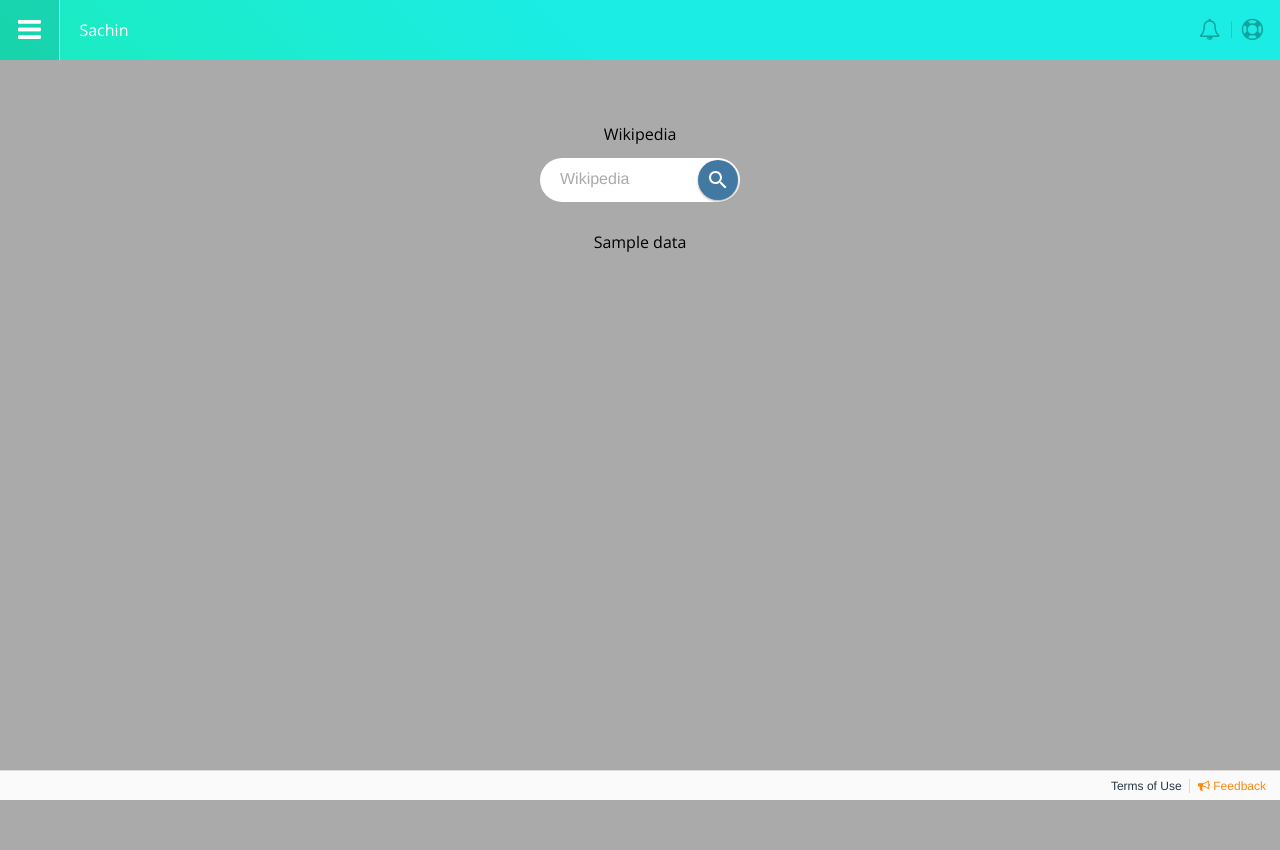
After one commit to Sachin880699/django-all-API-in-one-project, a Django app: template project/myapp/templates/wikipedia.html in a window 1280 px wide. The commit adds this page. Run offline with Django 3.2, Linux system fonts and the light colour scheme; the template is opened without the code that fills it: most values are stand-ins (such as "Sample title", 1, 10 or a date in 2020); some libraries are stand-ins or nearby versions.

Commit message:
wikipedia

```diff
--- /dev/null
+++ b/project/myapp/templates/wikipedia.html
@@ -0,0 +1,162 @@
+{% extends 'base.html' %}
+{% block content %}
+
+
+
+<center>
+
+
+
+<!DOCTYPE html>
+<html lang="en">
+<head>
+<meta charset="UTF-8">
+<link rel="apple-touch-icon" type="image/png" href="https://static.codepen.io/assets/favicon/apple-touch-icon-5ae1a0698dcc2402e9712f7d01ed509a57814f994c660df9f7a952f3060705ee.png" />
+<meta name="apple-mobile-web-app-title" content="CodePen">
+<link rel="shortcut icon" type="image/x-icon" href="https://static.codepen.io/assets/favicon/favicon-aec34940fbc1a6e787974dcd360f2c6b63348d4b1f4e06c77743096d55480f33.ico" />
+<link rel="mask-icon" type="" href="https://static.codepen.io/assets/favicon/logo-pin-8f3771b1072e3c38bd662872f6b673a722f4b3ca2421637d5596661b4e2132cc.svg" color="#111" />
+<title>CodePen - CSS Only Material Design Search Bar</title>
+<style>
+body {
+  background: #aaaaaa;
+  font-family: helvetica;
+  margin: 50px;
+}
+
+.search-bar {
+  height: 44px;
+  width: 200px;
+  border-radius: 40px;
+  display: flex;
+  align-items: center;
+  padding: 0 0 0 20px;
+  position: relative;
+  background: #fff;
+}
+
+.input {
+  border: none;
+  height: 25px;
+  width: 150px;
+  color: #1b1b1b;
+  font-size: 15px;
+  outline: none;
+}
+
+.input:not(:placeholder-shown) + .label {
+  font-size: 9px;
+  top: 3px;
+  color: #00c853;
+}
+
+.input:focus ~ .label {
+  font-size: 9px;
+  top: 3px;
+  color: #4279a3;
+  transition: all 0.5s ease;
+}
+
+.label {
+  color: #aaaaaa;
+  position: absolute;
+  top: 13px;
+  pointer-events: none;
+  transition: all 0.5s ease;
+}
+
+.search-btn {
+  background: #4279a3;
+  border-radius: 20px;
+  height: 40px;
+  min-width: 40px;
+  display: flex;
+  align-items: center;
+  box-shadow: 0 1px 3px rgba(0,0,0,0.12), 0 1px 2px rgba(0,0,0,0.24);
+  justify-content: center;
+  cursor: pointer;
+  right: 2px;
+  position: absolute;
+  transition: all 1s ease;
+}
+
+.icon {
+  display: inline-flex;
+}
+
+.icon-18 {
+  width: 18px;
+  height: 18px;
+}
+
+.highlight {
+  width: 0px;
+  height: 1px;
+  background: #4279a3;
+  position: absolute;
+  bottom: 8px;
+  transition: all 1s ease;
+}
+
+.input:focus ~ .highlight {
+  width: 150px;
+  transition: all 1s ease;
+}
+
+div.table_for_sentance {
+  margin-left: 270px;
+  margin-right: 270px;
+  border: hidden;
+}
+
+</style>
+<script>
+  window.console = window.console || function(t) {};
+</script>
+<script>
+  if (document.location.search.match(/type=embed/gi)) {
+    window.parent.postMessage("resize", "*");
+  }
+</script>
+</head>
+<body translate="no">
+<svg style="display: none">
+<symbol id="magnify" viewBox="0 0 18 18" height="100%" width="100%">
+<path d="M12.5 11h-.8l-.3-.3c1-1.1 1.6-2.6 1.6-4.2C13 2.9 10.1 0          6.5 0S0 2.9 0 6.5 2.9 13 6.5 13c1.6 0 3.1-.6 4.2-1.6l.3.3v.8l5 5          1.5-1.5-5-5zm-6 0C4 11 2 9 2 6.5S4 2 6.5 2 11 4 11 6.5 9 11 6.5            11z" fill="#fff" fill-rule="evenodd" />
+</symbol>
+</svg>
+<br>
+<h1>Wikipedia</h1>
+<br>
+<form method="post">
+    {% csrf_token %}
+<div class="search-bar">
+
+<input type="text" name="name" class="input" placeholder="&nbsp;">
+
+
+<span class="label">Wikipedia</span>
+<span class="highlight"></span>
+<div class="search-btn">
+<svg class="icon icon-18">
+<use xlink:href="#magnify"></use>
+
+</svg>
+</div>
+</div>
+</div>
+</form>
+<br>
+<br>
+<center><div class='table_for_sentance'>
+<h1>{{data}}</h1>
+</div></center>
+
+    <script src='https://cdnjs.cloudflare.com/ajax/libs/jquery/3.3.1/jquery.min.js'></script>
+</body>
+</html>
+
+
+
+
+
+{% endblock %}
--- a/project/myapp/urls.py
+++ b/project/myapp/urls.py
@@ -6,4 +6,6 @@
     path("signup",views.signup,name="signup"),
     path("login",views.login,name='login'),
     path('logout/', views.logout, name='logout'),
+    path('wikipedia',views.wikipedia,name='wikipedia'),
+    path("weather",views.weather,name='weather')
 ]
--- a/project/project/templates/base.html
+++ b/project/project/templates/base.html
@@ -414,7 +414,7 @@
 </div>
 <nav class='site-nav'>
 <a href="{% url 'home' %}"><i class="fa fa-home"></i> Home</a>
-<a href="#"><i class="fa fa-gift"></i> Deals &amp; packages</a>
+<a href="{% url 'wikipedia' %}"></i> wikipedia</a>
 <a href="#"><i class="fa fa-line-chart"></i> Report Builder</a>
 <a href="#"><i class="fa fa-bell-o"></i> Notifications</a>
 </nav>
```
Also changed, not shown: project/myapp/templates/home.html (+6 -9 lines), project/myapp/templates/weather.html (added, +17 -0 lines), project/myapp/views.py (+41 -0 lines).
